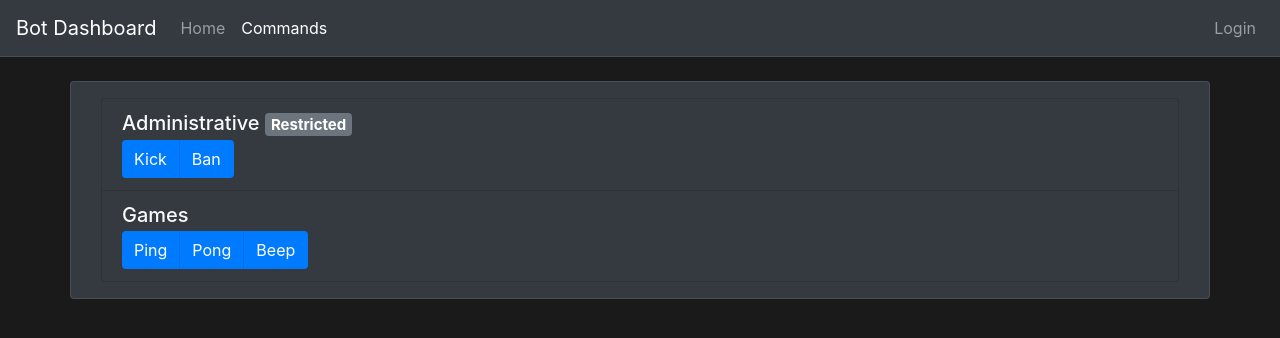
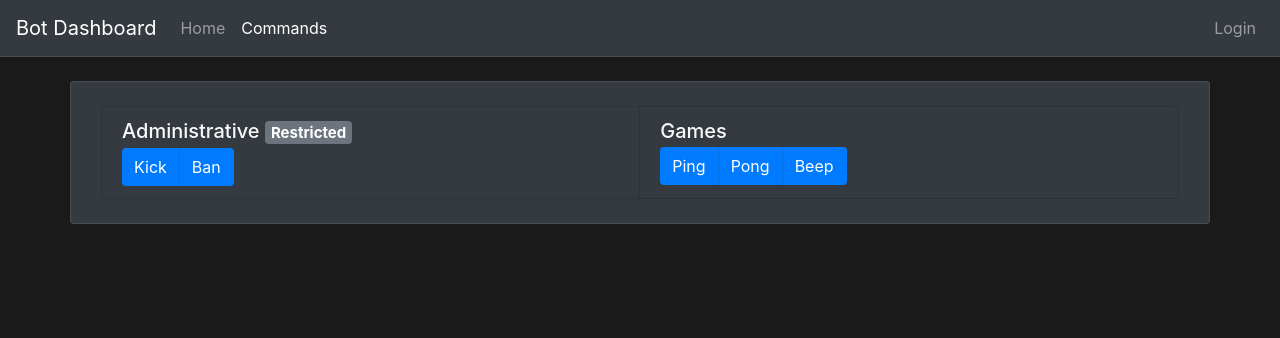
Before and after one commit to Danktuary/discord-bot-dashboard, a Vue app: page /commands in a window 1280 px wide. Shown: the top 338 px of the page. Built offline with nearby package versions, Linux system fonts and the light colour scheme.

Commit message:
Change up commands page layout

```diff
--- a/src/views/Commands.vue
+++ b/src/views/Commands.vue
@@ -1,16 +1,16 @@
 <template>
 	<div id="commands" class="container">
-		<b-list-group v-if="categories.length">
+		<b-list-group v-if="categories.length" horizontal class="my-2">
 			<command-category
 				v-for="category in categories"
 				:key="category.name"
 				:category-name="category.name"
-				:to="{ name: 'command-category', params: { category: category.name } }"
 			/>
 		</b-list-group>
 		<div v-else>
 			Sorry, no commands to display yet!
 		</div>
+		<router-view />
 	</div>
 </template>
 
```
